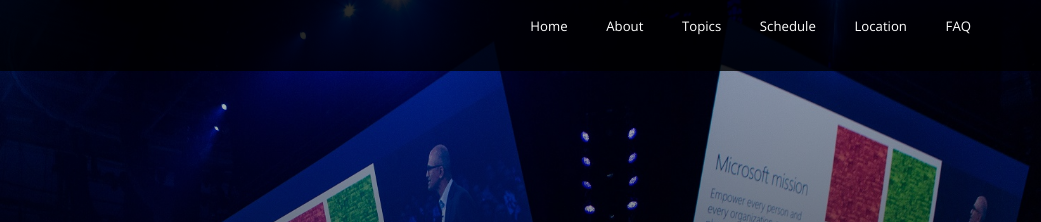
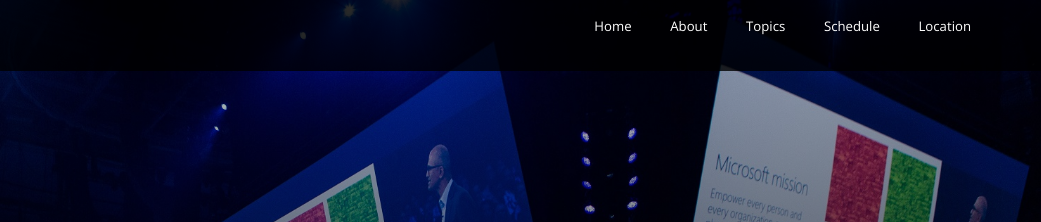
Before and after one commit to YASHPATO/mswebsite2017, a website: page static/imagine/index.html in a window 1280 px wide. Shown: the top 222 px of the page, 239-1280 px from the left. Drawn offline with nearby package versions, Linux system fonts and the light colour scheme; some packages are replaced by stand-ins of ours; files whose address does not match are found by name.

Commit message:
removed faq from title bar

```diff
--- a/static/imagine/index.html
+++ b/static/imagine/index.html
@@ -75,7 +75,6 @@
                                     <li><a class="scroll" href="#topics">Topics</a></li>
                                     <li><a class="scroll" href="#schedule">Schedule</a></li>
                                     <li><a class="scroll" href="#location">Location</a></li>
-                                    <li><a class="scroll" href="#faq">FAQ</a></li>
                                 </ul>
                             </nav>
                         </div>
```
